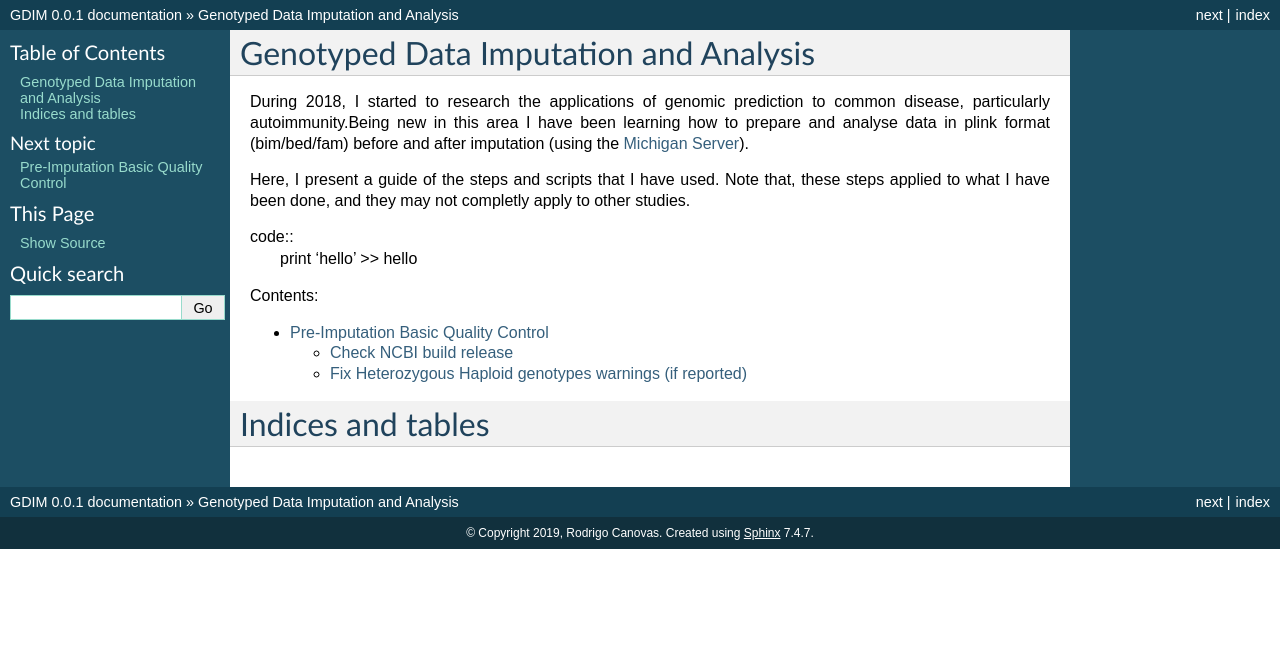
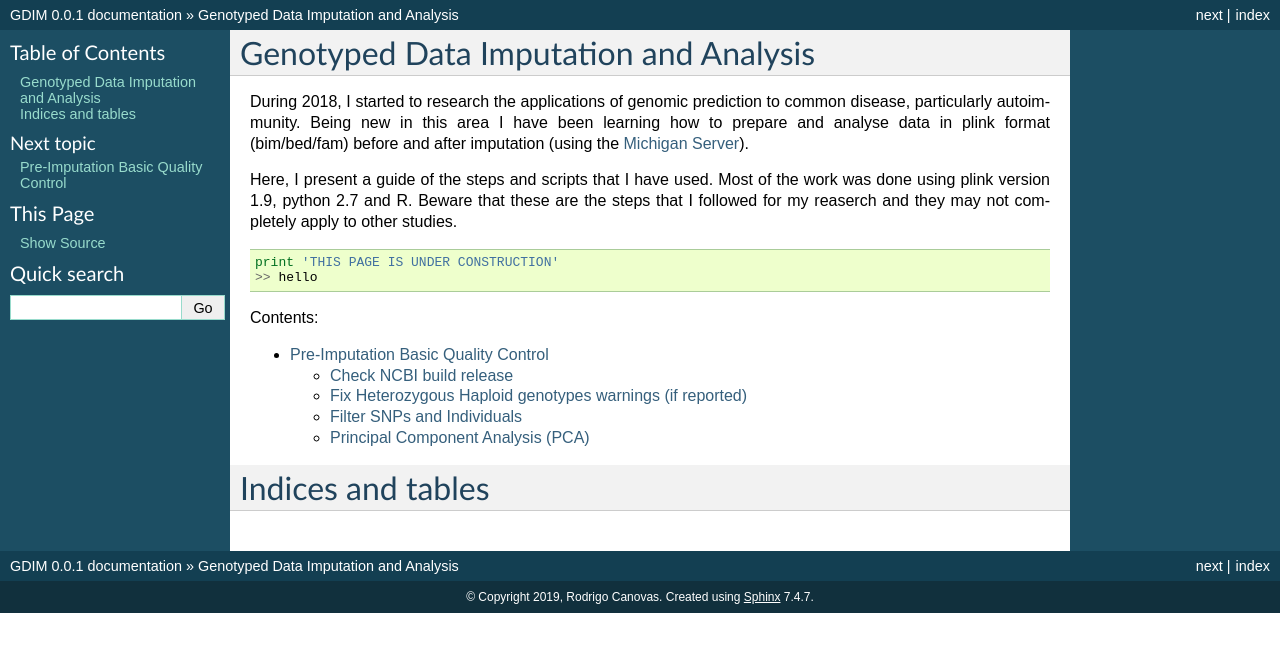
Before and after one commit to rcanovas/GDIM, a Sphinx documentation site: the page built from docs/source/index.rst, in a window 1280 px wide. Shown: the top 652 px of the page. Built offline with Sphinx 7.4.7, drawn with Linux system fonts in a browser that asks for light colours.

```diff
--- a/docs/source/index.rst
+++ b/docs/source/index.rst
@@ -6,15 +6,16 @@
 Genotyped Data Imputation and Analysis
 ======================================
 
-During 2018, I started to research the applications of genomic prediction to common disease, particularly autoimmunity.Being new in this area I have been learning how to prepare and analyse data in plink format (bim/bed/fam) before and after imputation (using the `Michigan Server`_).
+During 2018, I started to research the applications of genomic prediction to common disease, particularly autoimmunity. Being new in this area I have been learning how to prepare and analyse data in plink format (bim/bed/fam) before and after imputation (using the `Michigan Server`_).
 
 .. _`Michigan Server`: https://imputationserver.sph.umich.edu/index.html
 
-Here, I present a guide of the steps and scripts that I have used. Note that, these steps applied to what I have been done, and they may not completly apply to other studies.
+Here, I present a guide of the steps and scripts that I have used. Most of the work was done using plink version 1.9, python 2.7 and R. Beware that these are the steps that I followed for my reaserch and they may not completely apply to other studies.
 
-code::
-        print 'hello'
-        >> hello
+.. code-block:: python
+
+  print 'THIS PAGE IS UNDER CONSTRUCTION'
+  >> hello
 
 
 .. toctree::
```
Also changed, not shown: docs/source/basic_qc.rst (+35 -14 lines).
